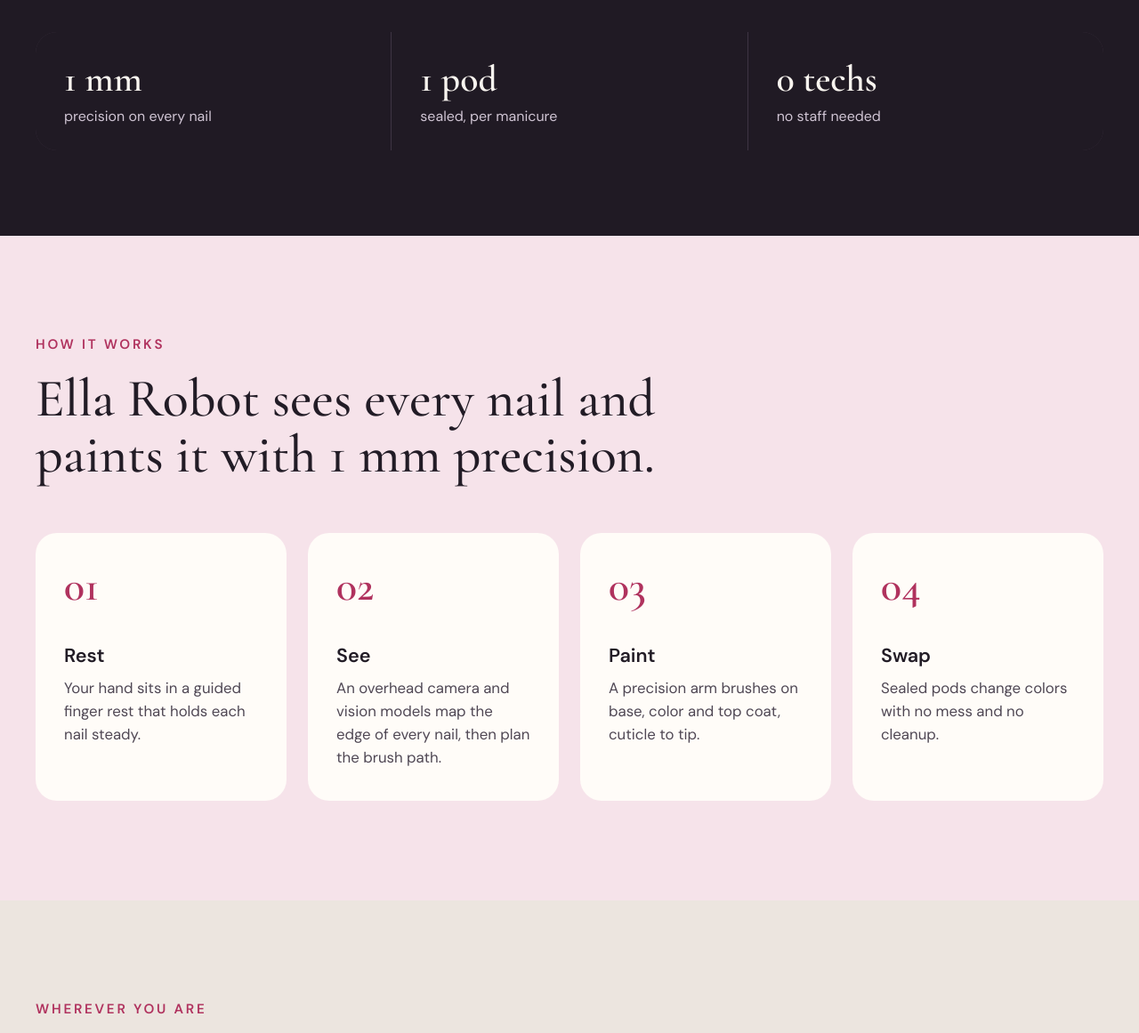
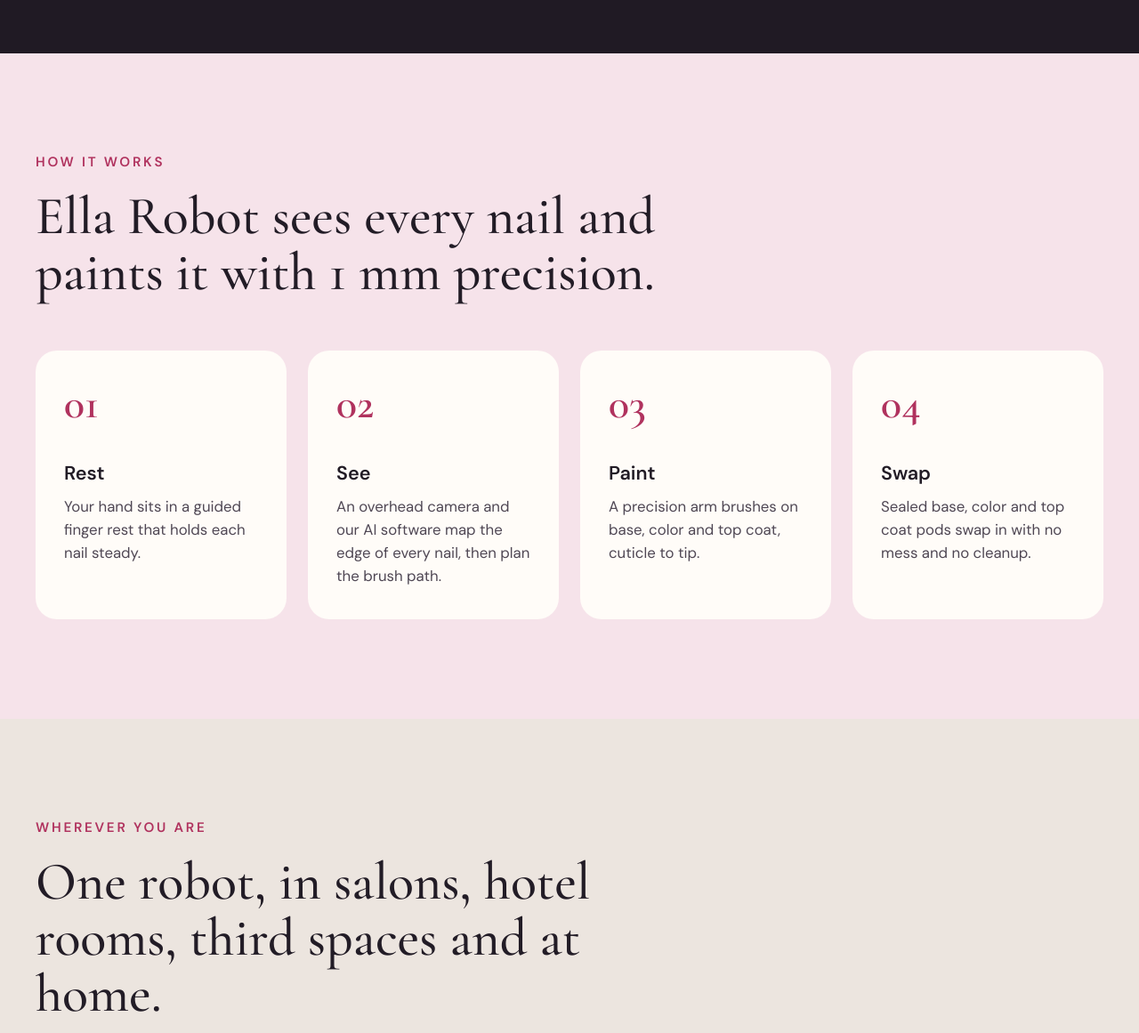
Before and after one commit to dianelis/ellarobot-site, a plain HTML site: page index.html in a window 1280 px wide. Shown: the part 740-1901 px from the top of the page at 89% size. Drawn offline with nearby package versions, Linux system fonts and the light colour scheme.

Commit message:
Add files via upload

```diff
--- a/index.html
+++ b/index.html
@@ -69,11 +69,6 @@ button:disabled{opacity:.6;cursor:default}
 </div>
 </figure>
 </div>
-<div style="max-width: 1200px; margin: 4.5rem auto 0; display: grid; grid-template-columns: repeat(auto-fit, minmax(220px, 1fr)); gap: 1px; background: #3D3443; border-radius: 24px; overflow: hidden">
-<div style="background: #201A24; padding: 1.75rem 2rem"><p style="margin: 0 0 0.35rem; font-family: 'Cormorant Garamond', Georgia, serif; font-size: 2.6rem; font-weight: 600; color: #F8F4EF">1 mm</p><p style="margin: 0; color: #CFC4D3; font-size: 1rem">precision on every nail</p></div>
-<div style="background: #201A24; padding: 1.75rem 2rem"><p style="margin: 0 0 0.35rem; font-family: 'Cormorant Garamond', Georgia, serif; font-size: 2.6rem; font-weight: 600; color: #F8F4EF">1 pod</p><p style="margin: 0; color: #CFC4D3; font-size: 1rem">sealed, per manicure</p></div>
-<div style="background: #201A24; padding: 1.75rem 2rem"><p style="margin: 0 0 0.35rem; font-family: 'Cormorant Garamond', Georgia, serif; font-size: 2.6rem; font-weight: 600; color: #F8F4EF">0 techs</p><p style="margin: 0; color: #CFC4D3; font-size: 1rem">no staff needed</p></div>
-</div>
 </section>
 
 <section id="how" style="background: #F6E3EA; padding: 7rem 1.5rem">
@@ -82,9 +77,9 @@ button:disabled{opacity:.6;cursor:default}
 <h2 style="margin: 0 0 3.5rem; font-family: 'Cormorant Garamond', Georgia, serif; font-weight: 500; font-size: 3.75rem; line-height: 1.05; color: #221C26; max-width: 46rem">Ella Robot sees every nail and paints it with 1 mm precision.</h2>
 <div style="display: grid; grid-template-columns: repeat(auto-fit, minmax(240px, 1fr)); gap: 1.5rem">
 <div style="background: #FFFCF8; border-radius: 24px; padding: 2.25rem 2rem"><p style="margin: 0 0 2.5rem; font-family: 'Cormorant Garamond', Georgia, serif; font-size: 3rem; font-weight: 600; color: #B0325E; line-height: 1">01</p><h3 style="margin: 0 0 0.6rem; font-size: 1.35rem; font-weight: 600">Rest</h3><p style="margin: 0; font-size: 1.05rem; line-height: 1.55; color: #4F4754">Your hand sits in a guided finger rest that holds each nail steady.</p></div>
-<div style="background: #FFFCF8; border-radius: 24px; padding: 2.25rem 2rem"><p style="margin: 0 0 2.5rem; font-family: 'Cormorant Garamond', Georgia, serif; font-size: 3rem; font-weight: 600; color: #B0325E; line-height: 1">02</p><h3 style="margin: 0 0 0.6rem; font-size: 1.35rem; font-weight: 600">See</h3><p style="margin: 0; font-size: 1.05rem; line-height: 1.55; color: #4F4754">An overhead camera and vision models map the edge of every nail, then plan the brush path.</p></div>
+<div style="background: #FFFCF8; border-radius: 24px; padding: 2.25rem 2rem"><p style="margin: 0 0 2.5rem; font-family: 'Cormorant Garamond', Georgia, serif; font-size: 3rem; font-weight: 600; color: #B0325E; line-height: 1">02</p><h3 style="margin: 0 0 0.6rem; font-size: 1.35rem; font-weight: 600">See</h3><p style="margin: 0; font-size: 1.05rem; line-height: 1.55; color: #4F4754">An overhead camera and our AI software map the edge of every nail, then plan the brush path.</p></div>
 <div style="background: #FFFCF8; border-radius: 24px; padding: 2.25rem 2rem"><p style="margin: 0 0 2.5rem; font-family: 'Cormorant Garamond', Georgia, serif; font-size: 3rem; font-weight: 600; color: #B0325E; line-height: 1">03</p><h3 style="margin: 0 0 0.6rem; font-size: 1.35rem; font-weight: 600">Paint</h3><p style="margin: 0; font-size: 1.05rem; line-height: 1.55; color: #4F4754">A precision arm brushes on base, color and top coat, cuticle to tip.</p></div>
-<div style="background: #FFFCF8; border-radius: 24px; padding: 2.25rem 2rem"><p style="margin: 0 0 2.5rem; font-family: 'Cormorant Garamond', Georgia, serif; font-size: 3rem; font-weight: 600; color: #B0325E; line-height: 1">04</p><h3 style="margin: 0 0 0.6rem; font-size: 1.35rem; font-weight: 600">Swap</h3><p style="margin: 0; font-size: 1.05rem; line-height: 1.55; color: #4F4754">Sealed pods change colors with no mess and no cleanup.</p></div>
+<div style="background: #FFFCF8; border-radius: 24px; padding: 2.25rem 2rem"><p style="margin: 0 0 2.5rem; font-family: 'Cormorant Garamond', Georgia, serif; font-size: 3rem; font-weight: 600; color: #B0325E; line-height: 1">04</p><h3 style="margin: 0 0 0.6rem; font-size: 1.35rem; font-weight: 600">Swap</h3><p style="margin: 0; font-size: 1.05rem; line-height: 1.55; color: #4F4754">Sealed base, color and top coat pods swap in with no mess and no cleanup.</p></div>
 </div>
 </div>
 </section>
@@ -92,10 +87,11 @@ button:disabled{opacity:.6;cursor:default}
 <section id="everywhere" style="background: #ECE5DF; padding: 7rem 1.5rem">
 <div style="max-width: 1200px; margin: 0 auto">
 <p style="margin: 0 0 1.25rem; font-size: 0.95rem; letter-spacing: 0.18em; text-transform: uppercase; font-weight: 600; color: #B0325E">Wherever you are</p>
-<h2 style="margin: 0 0 3.5rem; font-family: 'Cormorant Garamond', Georgia, serif; font-weight: 500; font-size: 3.75rem; line-height: 1.05; color: #221C26; max-width: 46rem">One robot, in salons, hotel rooms and at home.</h2>
+<h2 style="margin: 0 0 3.5rem; font-family: 'Cormorant Garamond', Georgia, serif; font-weight: 500; font-size: 3.75rem; line-height: 1.05; color: #221C26; max-width: 46rem">One robot, in salons, hotel rooms, third spaces and at home.</h2>
 <div style="display: grid; grid-template-columns: repeat(auto-fit, minmax(280px, 1fr)); gap: 1.5rem">
 <div style="background: #FFFCF8; border-radius: 24px; padding: 2.5rem 2.25rem; display: flex; flex-direction: column; gap: 0.75rem"><p style="margin: 0; font-size: 0.85rem; letter-spacing: 0.14em; text-transform: uppercase; font-weight: 600; color: #B0325E">Salons and stores</p><h3 style="margin: 0; font-family: 'Cormorant Garamond', Georgia, serif; font-size: 2.1rem; font-weight: 600; line-height: 1.1">A robotic salon chair</h3><p style="margin: 0; font-size: 1.05rem; line-height: 1.55; color: #4F4754">A fully autonomous station in salons, beauty stores, pharmacies and malls. Book, sit down, get a flawless coat.</p></div>
 <div style="background: #FFFCF8; border-radius: 24px; padding: 2.5rem 2.25rem; display: flex; flex-direction: column; gap: 0.75rem"><p style="margin: 0; font-size: 0.85rem; letter-spacing: 0.14em; text-transform: uppercase; font-weight: 600; color: #B0325E">Hotels and lounges</p><h3 style="margin: 0; font-family: 'Cormorant Garamond', Georgia, serif; font-size: 2.1rem; font-weight: 600; line-height: 1.1">An in room appliance</h3><p style="margin: 0; font-size: 1.05rem; line-height: 1.55; color: #4F4754">Fresh nails in your hotel room or airport lounge, at any hour, refilled like a coffee machine.</p></div>
+<div style="background: #FFFCF8; border-radius: 24px; padding: 2.5rem 2.25rem; display: flex; flex-direction: column; gap: 0.75rem"><p style="margin: 0; font-size: 0.85rem; letter-spacing: 0.14em; text-transform: uppercase; font-weight: 600; color: #B0325E">Third spaces and events</p><h3 style="margin: 0; font-family: 'Cormorant Garamond', Georgia, serif; font-size: 2.1rem; font-weight: 600; line-height: 1.1">Wherever people gather</h3><p style="margin: 0; font-size: 1.05rem; line-height: 1.55; color: #4F4754">Wellness clinics, gyms, coworking spaces, residential lounges and events. Anywhere people already come for a little care.</p></div>
 <div style="background: #FFFCF8; border-radius: 24px; padding: 2.5rem 2.25rem; display: flex; flex-direction: column; gap: 0.75rem"><p style="margin: 0; font-size: 0.85rem; letter-spacing: 0.14em; text-transform: uppercase; font-weight: 600; color: #B0325E">At home</p><h3 style="margin: 0; font-family: 'Cormorant Garamond', Georgia, serif; font-size: 2.1rem; font-weight: 600; line-height: 1.1">Salon results, your schedule</h3><p style="margin: 0; font-size: 1.05rem; line-height: 1.55; color: #4F4754">For busy professionals who want their nails done but can't fit a salon visit into their week.</p></div>
 </div>
 </div>
@@ -108,7 +104,7 @@ button:disabled{opacity:.6;cursor:default}
 <div style="display: grid; grid-template-columns: repeat(auto-fit, minmax(280px, 1fr)); gap: 1.5rem">
 <div style="background: #FFFCF8; border-radius: 24px; padding: 2.5rem 2.25rem; display: flex; flex-direction: column; gap: 0.75rem"><p style="margin: 0; font-size: 0.85rem; letter-spacing: 0.14em; text-transform: uppercase; font-weight: 600; color: #B0325E">Salons and busy venues</p><p style="margin: 0.5rem 0 0; font-family: 'Cormorant Garamond', Georgia, serif; font-size: 3.25rem; font-weight: 600; line-height: 1; color: #221C26">$299/mo</p><h3 style="margin: 0; font-size: 1.35rem; font-weight: 600">Station lease</h3><p style="margin: 0; font-size: 1.05rem; line-height: 1.55; color: #4F4754">For high daily volume, pods sold separately.</p></div>
 <div style="background: #FFFCF8; border-radius: 24px; padding: 2.5rem 2.25rem; display: flex; flex-direction: column; gap: 0.75rem"><p style="margin: 0; font-size: 0.85rem; letter-spacing: 0.14em; text-transform: uppercase; font-weight: 600; color: #B0325E">Hotel rooms and homes</p><p style="margin: 0.5rem 0 0; font-family: 'Cormorant Garamond', Georgia, serif; font-size: 3.25rem; font-weight: 600; line-height: 1; color: #221C26">$599</p><h3 style="margin: 0; font-size: 1.35rem; font-weight: 600">Device, then $99/yr</h3><p style="margin: 0; font-size: 1.05rem; line-height: 1.55; color: #4F4754">Own the device, plus a software membership for premium colors and features.</p></div>
-<div style="background: #FFFCF8; border-radius: 24px; padding: 2.5rem 2.25rem; display: flex; flex-direction: column; gap: 0.75rem"><p style="margin: 0; font-size: 0.85rem; letter-spacing: 0.14em; text-transform: uppercase; font-weight: 600; color: #B0325E">Every manicure</p><p style="margin: 0.5rem 0 0; font-family: 'Cormorant Garamond', Georgia, serif; font-size: 3.25rem; font-weight: 600; line-height: 1; color: #221C26">$4</p><h3 style="margin: 0; font-size: 1.35rem; font-weight: 600">Polish pods</h3><p style="margin: 0; font-size: 1.05rem; line-height: 1.55; color: #4F4754">One sealed pod per manicure, reordered automatically.</p></div>
+<div style="background: #FFFCF8; border-radius: 24px; padding: 2.5rem 2.25rem; display: flex; flex-direction: column; gap: 0.75rem"><p style="margin: 0; font-size: 0.85rem; letter-spacing: 0.14em; text-transform: uppercase; font-weight: 600; color: #B0325E">Every manicure</p><p style="margin: 0.5rem 0 0; font-family: 'Cormorant Garamond', Georgia, serif; font-size: 3.25rem; font-weight: 600; line-height: 1; color: #221C26">$4</p><h3 style="margin: 0; font-size: 1.35rem; font-weight: 600">Polish pods per manicure</h3><p style="margin: 0; font-size: 1.05rem; line-height: 1.55; color: #4F4754">Sealed base, color and top coat pods, reordered automatically by the app.</p></div>
 </div>
 </div>
 </section>
```
